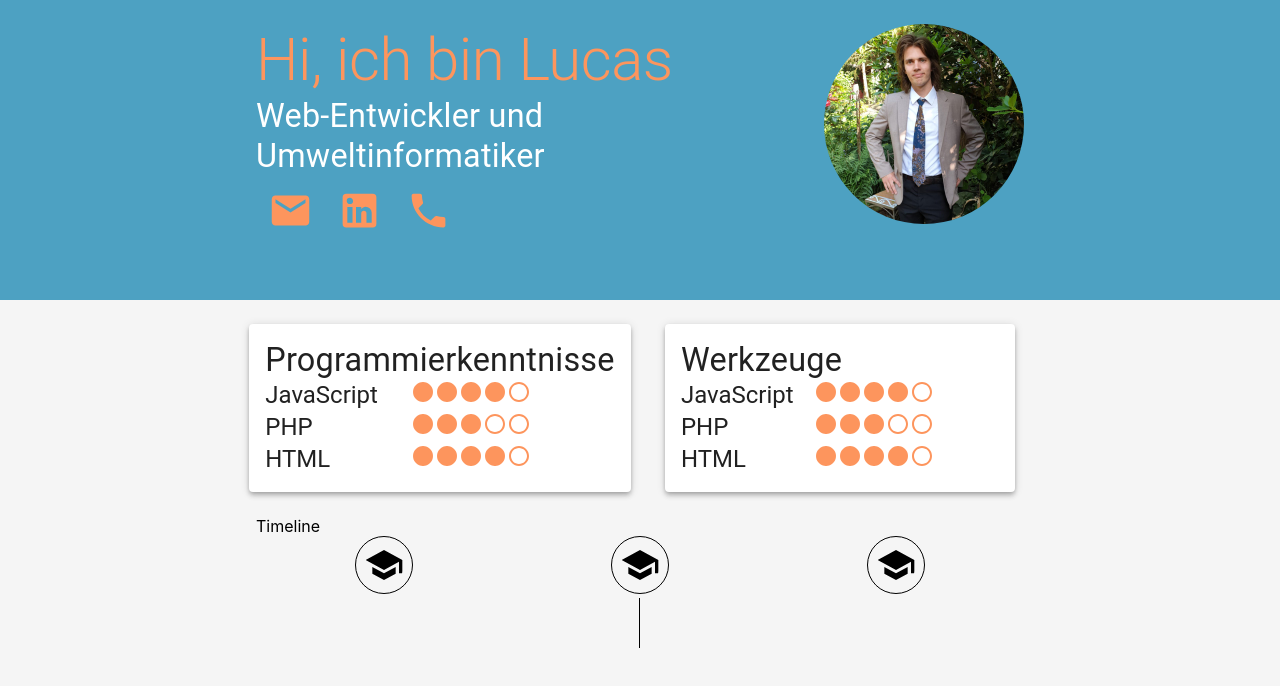
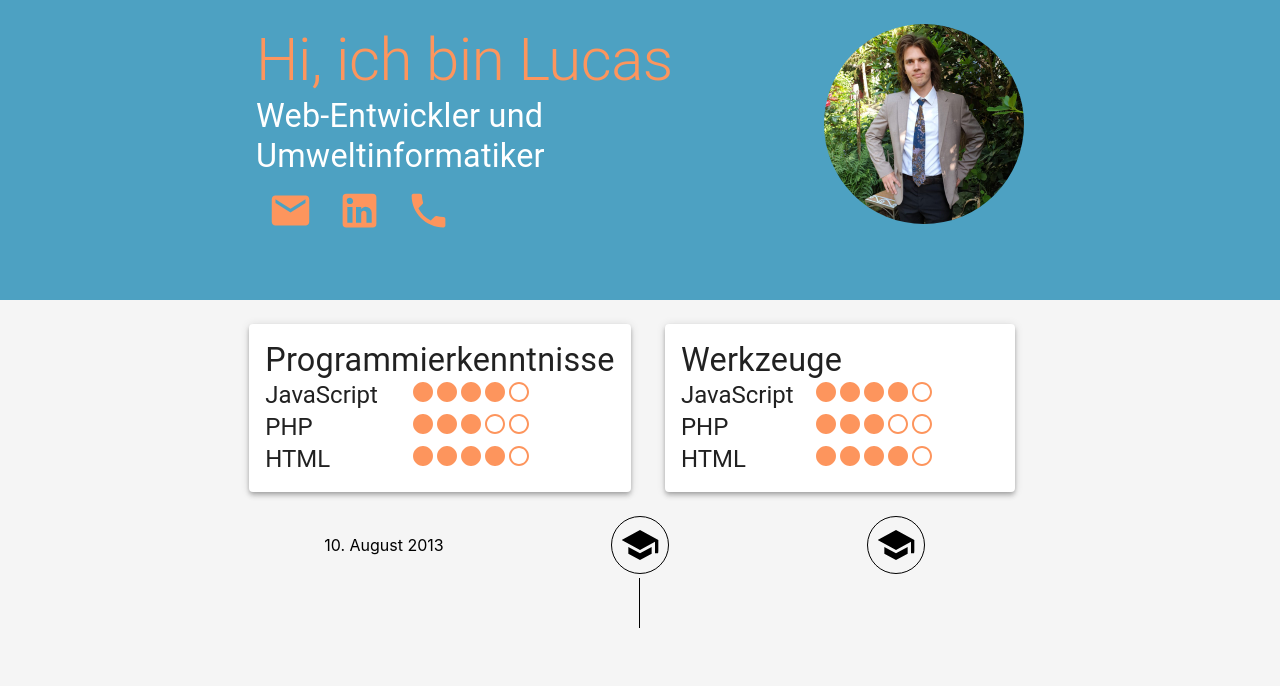
Before and after one commit to lucas-ipsum/lucas-cv, a React (Create React App) app: page / in a window 1280 px wide. Shown: the top 686 px of the page. Built offline with nearby package versions, Linux system fonts and the light colour scheme.

Commit message:
Component TimeLineData added

```diff
--- a/src/components/TimeLine/TimeLine.js
+++ b/src/components/TimeLine/TimeLine.js
@@ -10,7 +10,6 @@ function TimeLine(props) {
 return (
     <Box>
         <Box sx={style}>
-        Timeline
             <TimeLineItem />
         </Box>
     </Box>
--- a/src/components/TimeLineItem/TimeLineItem.js
+++ b/src/components/TimeLineItem/TimeLineItem.js
@@ -3,6 +3,7 @@ import React from 'react'
 import { Box, Paper, Grid, Divider } from '@mui/material';
 import data from '../../data/cvTimeline';
 import TimeLineIcon from './TimeLineItemComponents/TimeLineIcon';
+import TimeLineDate from './TimeLineItemComponents/TimeLineDate';
 
 function TimeLineItem(props) {
 var title = `Wirtschaftsinformatik B.Sc.` ;
@@ -11,7 +12,7 @@ return (
     <Box>
         <Grid container>
         <Grid item xs={4} sx={{display: 'flex', justifyContent: 'center' }}>
-                <TimeLineIcon />
+                <TimeLineDate />
             </Grid>
             <Grid item xs={4} sx={{display: 'flex', justifyContent: 'center' }}>
                 <TimeLineIcon />
--- a/src/components/TimeLineItem/TimeLineItemComponents/TimeLineDate.js
+++ b/src/components/TimeLineItem/TimeLineItemComponents/TimeLineDate.js
@@ -1 +1,18 @@
 import React from 'react'
+import { Box } from '@mui/material';
+
+function TimeLineDate (props) {
+var date = '10. August 2013';
+
+
+// Render Function
+return (
+    <Box sx={{
+        lineHeight: '58px'
+    }}>
+        {date}
+    </Box>
+)
+}
+
+export default TimeLineDate;
```
